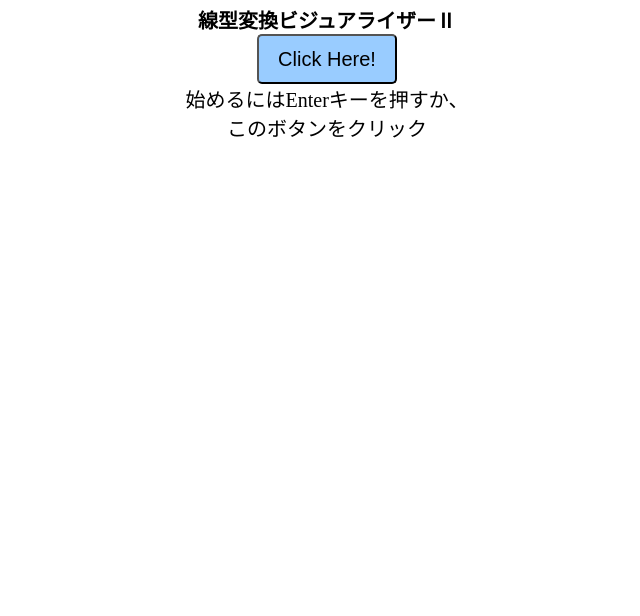
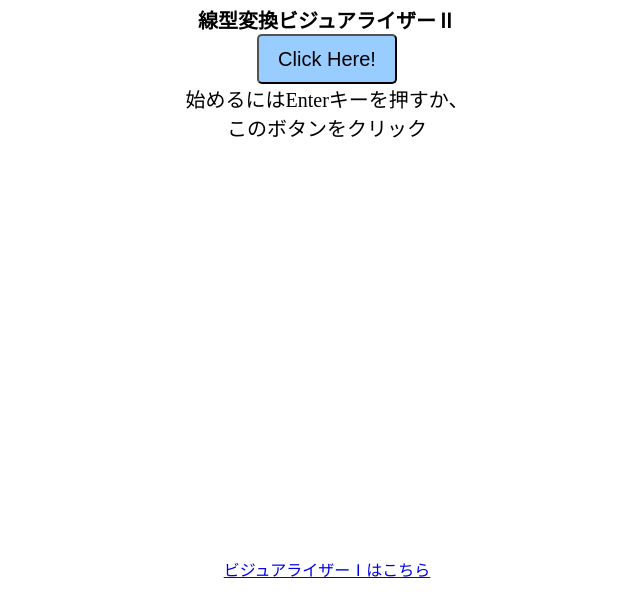
Before and after one commit to inaridarkfox4231/LT_2, a plain HTML site: page index.html in a window 1280 px wide. Shown: the whole page, without its empty margins (313-953 px from the left). Drawn offline with nearby package versions, Linux system fonts and the light colour scheme.

Commit message:
ビジュアライザーⅠへのリンクを張る

```diff
--- a/index.html
+++ b/index.html
@@ -30,6 +30,9 @@
       <button id = "Enterbutton">Enter</button>
       <b id = "state" class = "text">待機中</b>
     </div>
+    <div class = "link">
+      <a href = "https://inaridarkfox4231.github.io/LT/">ビジュアライザーⅠはこちら</a>
+    </div>
     <script src = "./src/script.js"></script>
   </body>
 </html>
--- a/src/stylesheet.css
+++ b/src/stylesheet.css
@@ -71,3 +71,7 @@ button:hover{
 #state{
   color: blue; /* 移動しているときは赤で点滅、移動が終わったら黒にし、Enterで再び青に戻す。 */
 }
+
+.link{
+  text-align: center;
+}
```
